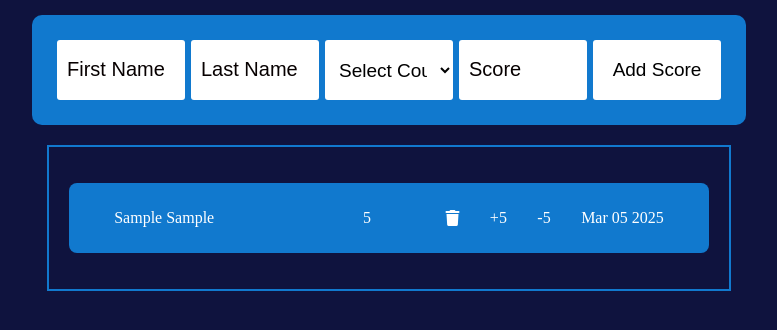
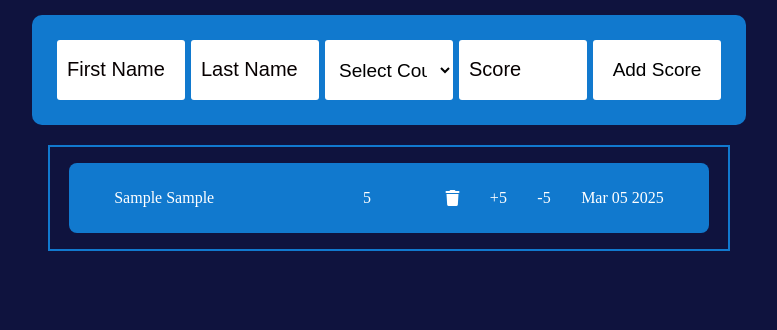
Before and after one commit to PyhtonDeveloperNishu/LeaderBoard_js, a plain HTML site: page index.html in a window 1280 px wide. Both pictures are taken after typing "Sample", "Sample", "5" into the empty fields and a click on the button "Add Score". Shown: the part 102-432 px from the top of the page, without its empty margins (251-1028 px from the left). Drawn offline with Linux system fonts and the light colour scheme.

```diff
--- a/styles.css
+++ b/styles.css
@@ -57,12 +57,10 @@
   }
 
   #leaderBoard{
-
     border: 2px solid #1179ce;
     display: flex;
     justify-content: center;
     align-items: center;
-    padding: 20px;
     margin-top: 20px;
 
 
@@ -74,7 +72,7 @@
     align-items: center;
     background-color: #1179CE;
     color: #fff;
-    margin: 1rem 0;
+    margin: 1rem 1.2rem;
     padding: 0.5rem;
     border-radius: 0.5rem;
     width: 50vw;
```
